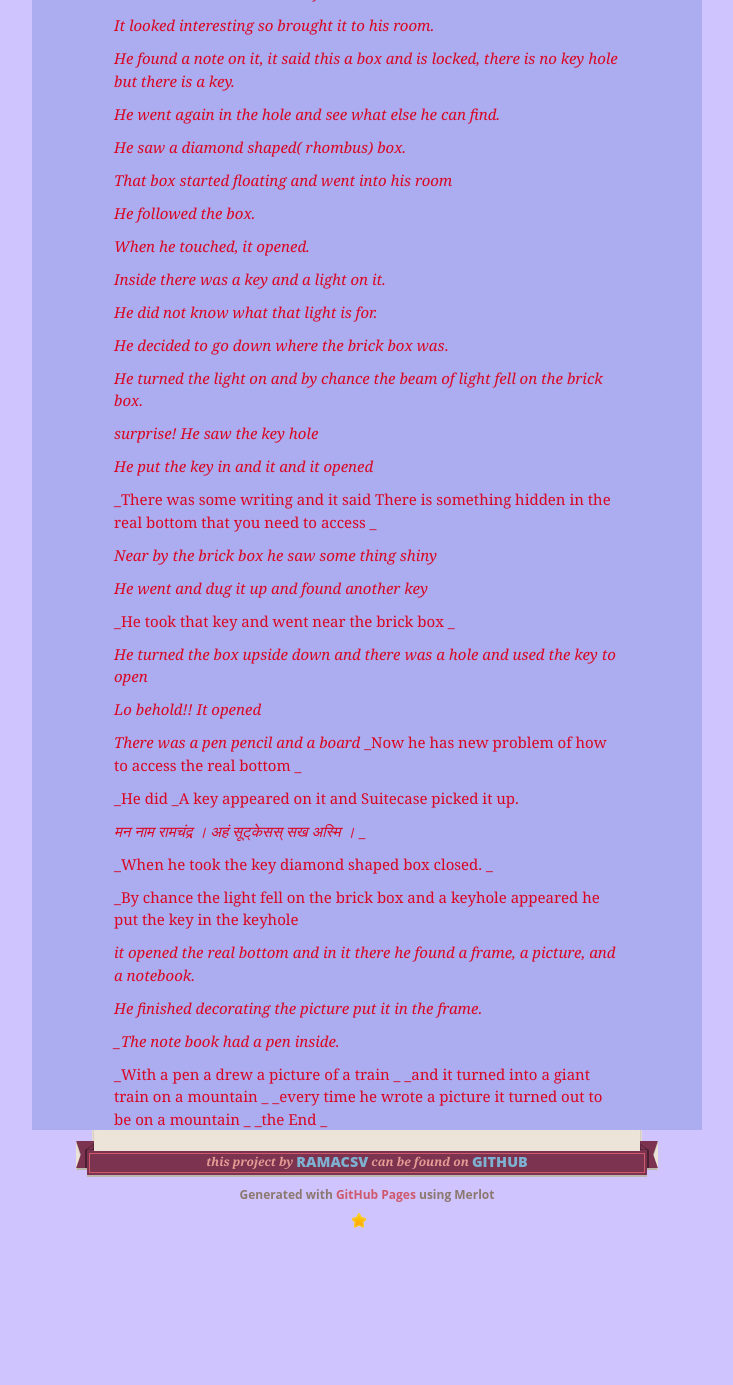
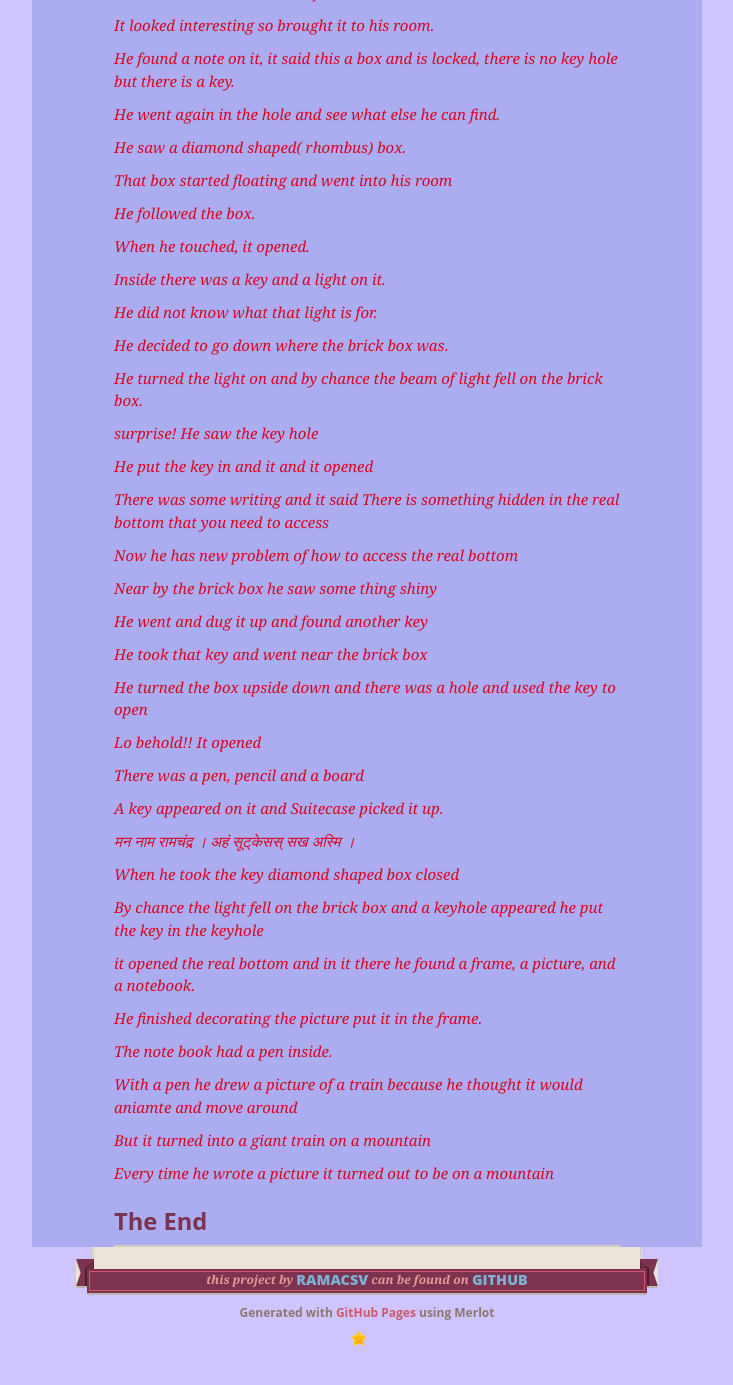
Before and after one commit to Ramacsv/suitecasekey, a Jekyll site: the page built from index.md, in a window 1280 px wide and 1400 px high, scrolled down 560 px. Shown: the top 1385 px of the window, without its empty margins (273-1006 px from the left). Built offline with Jekyll 4.4.1, drawn with Linux system fonts in a browser that asks for light colours; our own code applies the rules of GitHub Pages for plain Markdown files; before the commit the page ends 1842 px from its top, so only the background shows below that; some of the changed text lies outside the part shown.

Commit message:
Update index.md

```diff
--- a/index.md
+++ b/index.md
@@ -1,18 +1,18 @@
 # Key Story
 
 
-## The floor hole mystery
+## The Floor Hole Mystery
 
 
 _In New York Suitecase was staying in a hotel._
 
 _He was bored and nothing do_
 
-_Thought of drilling a hole in the ground to if there is anything he can find _
+_Thought of drilling a hole in the ground to if there is anything he can find_
 
 _He drilled a very deep hole in the floor._
 
-_ Then he got down into the hole and landed on a brick surface_
+_Then he got down into the hole and landed on a brick surface_
 
 _There was an unusual kind of brick._
 
@@ -42,39 +42,42 @@ _surprise! He saw the key hole_
 
 _He put the key in and it and it opened_
 
-_There was some writing and it said There is something hidden in the real bottom that you need to access _
+_There was some writing and it said There is something hidden in the real bottom that you need to access_
+
+_Now he has new problem of how to access the real bottom_
 
 _Near by the brick box he saw some thing shiny_
 
+
 _He went and dug it up and found another key_
 
-_He took that key and went near the brick box _
+_He took that key and went near the brick box_
 
 _He turned the box upside down and there was a hole and used the key to open_
 
 _Lo behold!! It opened_
 
-_There was a pen pencil and a board_
-_Now he has new problem of how to access the real bottom _
 
-_He did
-_A key appeared on it and Suitecase picked it up.
+_There was a pen, pencil and a board_
+
+_A key appeared on it and Suitecase picked it up._
 
 _मन नाम रामचंद्र ।     अहं सूट्केसस् सख अस्मि ।_
-_
 
-_When he took the key diamond shaped box closed. _
+_When he took the key diamond shaped box closed_
 
-_By  chance the light fell on the brick box and a keyhole appeared he put the key in the keyhole
+_By chance the light fell on the brick box and a keyhole appeared he put the key in the keyhole_
 
 _it opened the real bottom and in it there he found a frame, a picture,  and a notebook._
 
 _He finished decorating the picture put it in the frame._
 
-__The note book had a pen inside._
+_The note book had a pen inside._
 
+_With a pen he drew a picture of a train because he thought it would aniamte and move around_
 
-_With a pen a drew a picture of a train _
-_and it turned into a giant train on a mountain _
-_every time he wrote a picture it turned out to be on a mountain _
-_the End _
+_But it turned into a giant train on a mountain_
+
+_Every time he wrote a picture it turned out to be on a mountain_
+
+## The End
```
